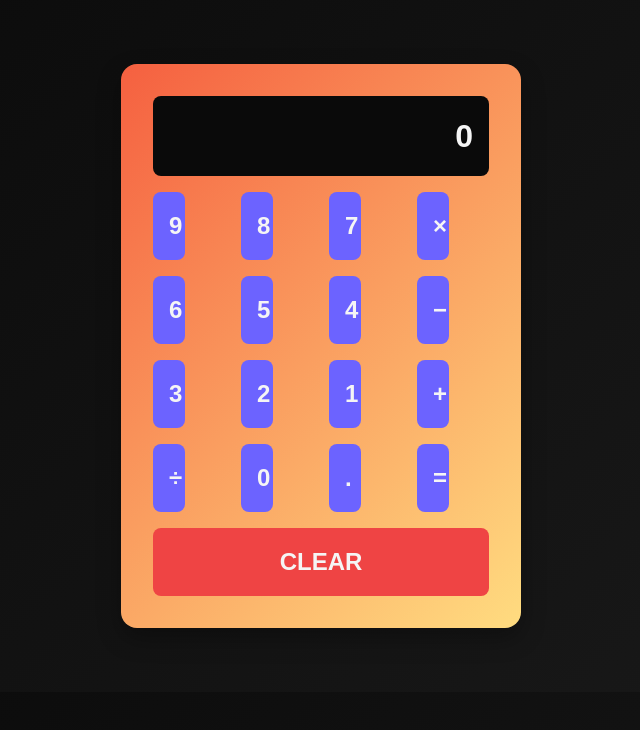
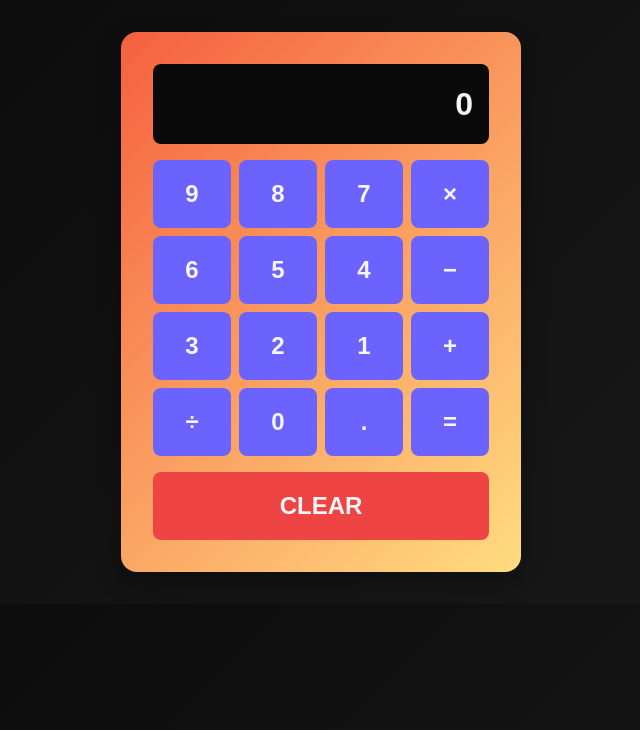
Before and after one commit to IamPeniel-star/Calculator, a plain HTML site: page index.html in a window 1280 px wide. Shown: the whole page, without its empty margins (319-959 px from the left). Drawn offline with nearby package versions, Linux system fonts and the light colour scheme.

Commit message:
Update index.html

```diff
--- a/index.html
+++ b/index.html
@@ -3,7 +3,7 @@
 <head>
     <meta charset="UTF-8">
     <meta name="viewport" content="width=device-width, initial-scale=1.0">
-    <title>Modern Calculator</title>
+    <title>Responsive Calculator</title>
     <script src="https://cdn.tailwindcss.com"></script>
     <style>
         body {
@@ -16,7 +16,8 @@
             border-radius: 1rem;
             padding: 2rem;
             max-width: 400px;
-            margin: 4rem auto;
+            width: 90%;
+            margin: 2rem auto;
             box-shadow: 0 10px 25px rgba(0, 0, 0, 0.3);
         }
 
@@ -29,6 +30,7 @@
             padding: 1rem;
             text-align: right;
             margin-bottom: 1rem;
+            word-break: break-all;
         }
 
         .btn {
@@ -55,7 +57,7 @@
         }
 
         .btn-small {
-            width: 25%;
+            width: 100%;
         }
     </style>
 </head>
@@ -63,7 +65,7 @@
     <div class="calculator">
         <div class="screen" id="display">0</div>
 
-        <div class="grid grid-cols-4 gap-4">
+        <div class="grid grid-cols-4 gap-2">
             <button class="btn btn-small" onclick="appendValue('9')">9</button>
             <button class="btn btn-small" onclick="appendValue('8')">8</button>
             <button class="btn btn-small" onclick="appendValue('7')">7</button>
```
